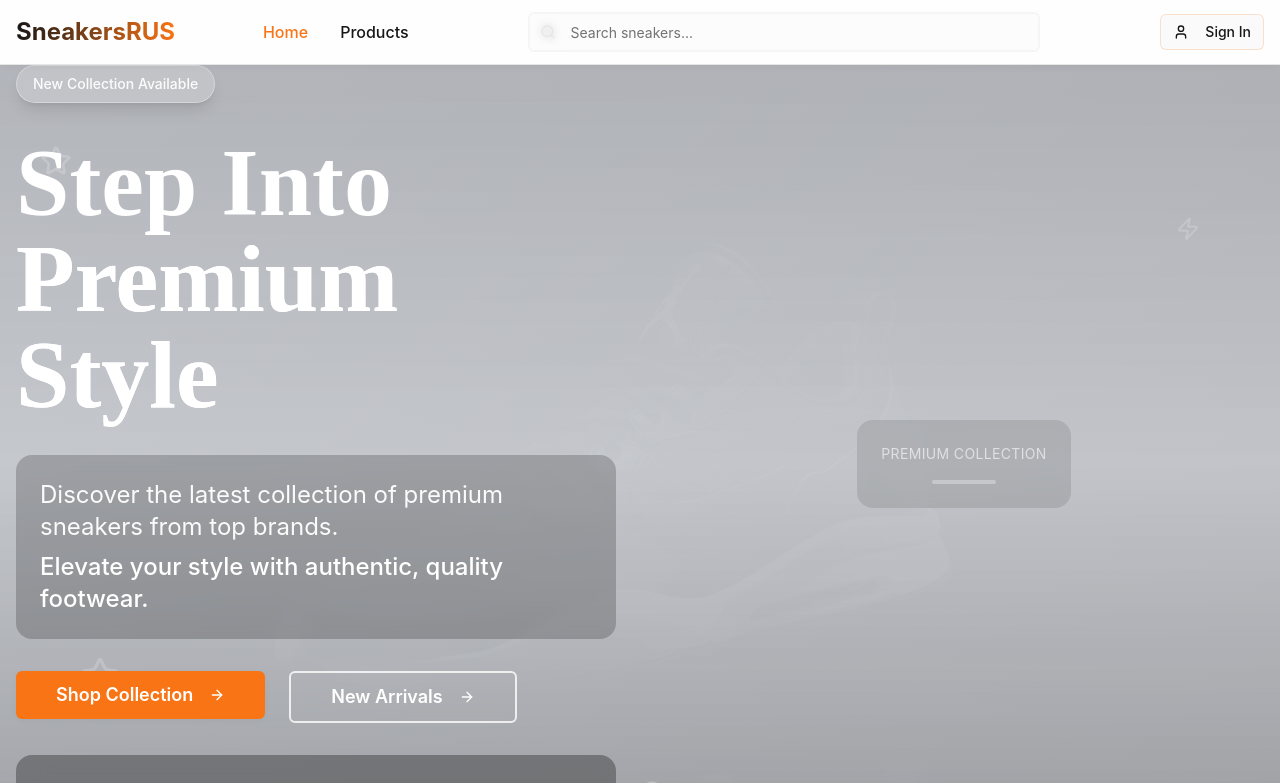
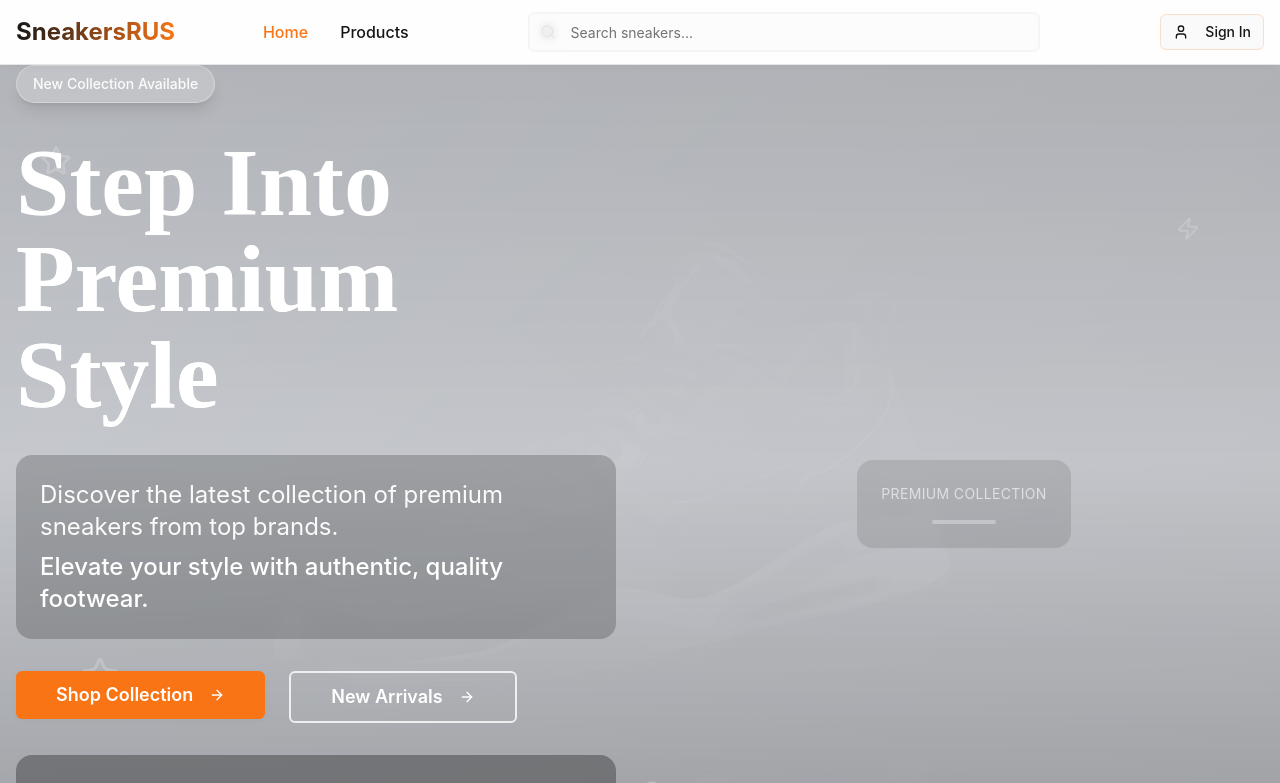
Before and after one commit to learningmaiyo/sneakersRUS, a React (Vite) app: page / in a window 1280 px wide. Shown: the top 783 px of the page. Built offline with nearby package versions, Linux system fonts and the light colour scheme; no server answers; the database is empty.

Commit message:
Fix hero section readability

```diff
--- a/src/components/Hero.tsx
+++ b/src/components/Hero.tsx
@@ -113,7 +113,7 @@ const Hero = () => {
 
           {/* Right Visual Column - Let shoes shine here */}
           <div className="hidden lg:flex items-center justify-center">
-            <div className="text-center space-y-4 bg-black/10 backdrop-blur-sm rounded-2xl p-6">
+            <div className="text-center space-y-4 bg-black/10 backdrop-blur-sm rounded-2xl p-6 mt-20">
               <div className="text-white/60 text-sm uppercase tracking-wide">Premium Collection</div>
               <div className="w-16 h-1 bg-white/30 mx-auto rounded-full"></div>
             </div>
```
